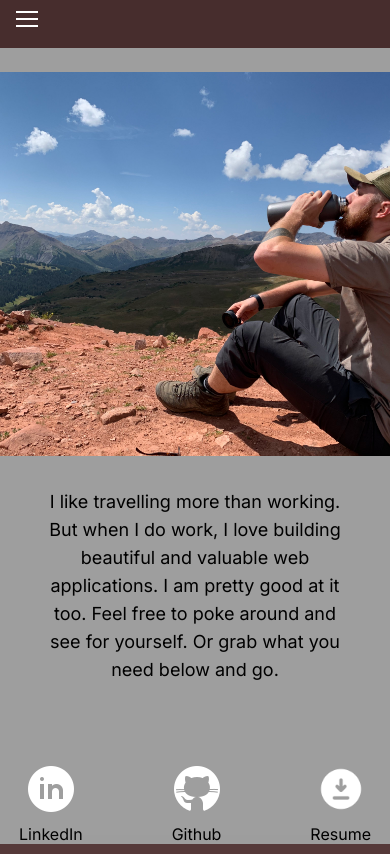
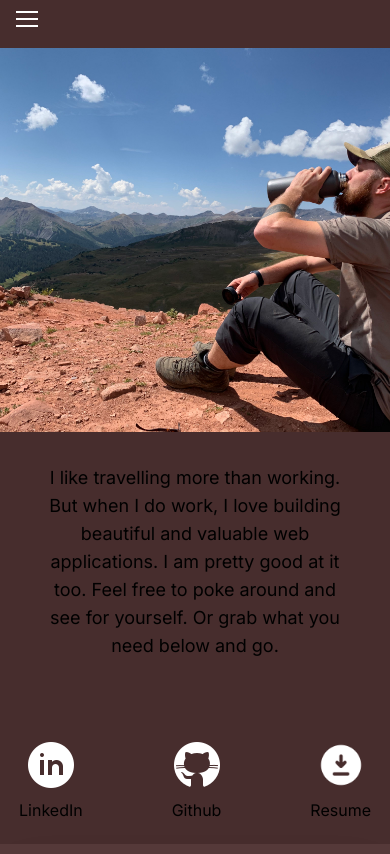
Before and after one commit to AlexRichards9595/portfolio, a Next.js app: page / in a window 390 px wide. Built offline with nearby package versions, Linux system fonts and the light colour scheme.

Commit message:
might have it

```diff
--- a/src/app/layout.tsx
+++ b/src/app/layout.tsx
@@ -19,15 +19,10 @@
 }>) {
   return (
     <html lang="en">
-      <body className={`${inter.className} flex bg-amber-500 h-screen`}>
-        <div className={'lg:hidden h-screen overflow-y-auto'}>
-          <Header />
-          <div className={'w-full bg-gray-500 pt-6 pb-12'}>{children}</div>
-        </div>
-        <div className={'hidden lg:flex'}>
+      <body className={`${inter.className} flex flex-col h-full lg:h-screen lg:flex-row`}>
+        <Header />
           <Sidebar/>
-          <div className={'lg:w-4/5 bg-gray-500 overflow-y-hidden'}>{children}</div>
-        </div>
+          <div className={'w-full lg:w-4/5 lg:overflow-y-auto'}>{children}</div>
       </body>
     </html>
   );
--- a/src/app/page.tsx
+++ b/src/app/page.tsx
@@ -3,7 +3,7 @@
 
 export default function Home() {
   return (
-    <div className={'flex flex-col items-center lg:pt-8 lg:px-48 w-full h-full overflow-y-auto py-12'}>
+    <div className={'flex flex-col items-center lg:pt-8 lg:px-48 w-full h-full overflow-y-auto pb-8'}>
       <Image className={'w-full h-96 lg:h-[600px] object-cover object-top lg:rounded-2xl mb-8'} src={'/landing-image.jpg'} width={1000} height={1000} alt={'Landing Image'}/>
       <p className={'text-lg w-4/5 text-center'}>I like travelling more than working. But when I do work, I love building beautiful and valuable web applications. I am pretty good at it too. Feel free to
        poke around and see for yourself. Or grab what you need below and go.</p>
--- a/src/app/projects/page.tsx
+++ b/src/app/projects/page.tsx
@@ -3,7 +3,7 @@
 import React from "react";
 
 const Projects = ()=> {
-  return <div className="flex flex-row min-h-screen h-fit w-11/12 lg:w-1/2 mx-auto py-12">
+  return <div className="flex flex-row min-h-screen h-fit w-11/12 lg:w-1/2 mx-auto">
     <div className={'flex flex-col h-full justify-between'}>
       {projectData.map(company => (
           <Card
--- a/src/app/reviews/page.tsx
+++ b/src/app/reviews/page.tsx
@@ -49,7 +49,7 @@
 
 
   return (
-      <div className={"flex flex-col justify-center m-auto mt-12 lg:mt-0 h-full lg:h-4/5 lg:w-4/5 w-5/6 py-12"}>
+      <div className={"flex flex-col justify-center m-auto mt-12 lg:mt-0 h-full lg:h-4/5 lg:w-4/5 w-5/6"}>
         <div className={"flex flex-col gap-4 h-full lg:h-fit"}>
           <Image className={'lg:h-24 lg:w-24 h-16 w-16'} src={'/icon-start-quote.png'} alt={"Next"} height={100} width={100}/>
           <div className={'h-[450px] lg:h-96'}>
--- a/src/app/work/page.tsx
+++ b/src/app/work/page.tsx
@@ -4,7 +4,7 @@
 import Card from "@/components/Card";
 const Work = ()=> {
   return (
-      <div className="flex flex-row min-h-screen h-fit w-11/12 lg:w-1/2 mx-auto py-12">
+      <div className="flex flex-row min-h-screen h-fit w-11/12 lg:w-1/2 mx-auto">
         <div className={'flex flex-col items-center w-48 min-h-screen h-full mr-4'}>
           <Image src={'/icon-arrow-up.png'} alt={'Arrow'} height={50} width={50}/>
           <span className={'w-[2px] bg-lightest grow'}/>
--- a/src/components/Header.tsx
+++ b/src/components/Header.tsx
@@ -9,7 +9,7 @@
 const Header = () => {
   const [open, toggleOpen] = useCycle(false, true);
   return (
-      <div className={'h-12 bg-primary absolute top-0 w-screen lg:hidden'}>
+      <div className={'h-12 bg-primary sticky top-0 w-screen z-20 lg:hidden'}>
         <MenuToggle toggle={() => toggleOpen()} open={open}/>
         <Drawer className={'bg-secondary pt-16'} overlay={false} size={600} open={open} placeholder={undefined} placement={"bottom"} onClose={() =>  toggleOpen()}>
           <div className={'flex flex-col items-center pb-8'}>
--- a/src/components/Sidebar.tsx
+++ b/src/components/Sidebar.tsx
@@ -2,7 +2,7 @@
 import Image from "next/image";
 
 const Sidebar = () => {
-  return <div className={'flex flex-col items-center h-screen w-1/5 bg-secondary pt-20'}>
+  return <div className={'hidden lg:flex flex-col items-center h-screen w-1/5 bg-secondary pt-20'}>
     <div className={'flex flex-col items-center'}>
       <Image src={'/logo.svg'} className={'w-16 h-16 mb-4'} width={400} height={400} alt={'Logo'}/>
       <p className={'text-3xl text-center'}>Alex Richards</p>
```
